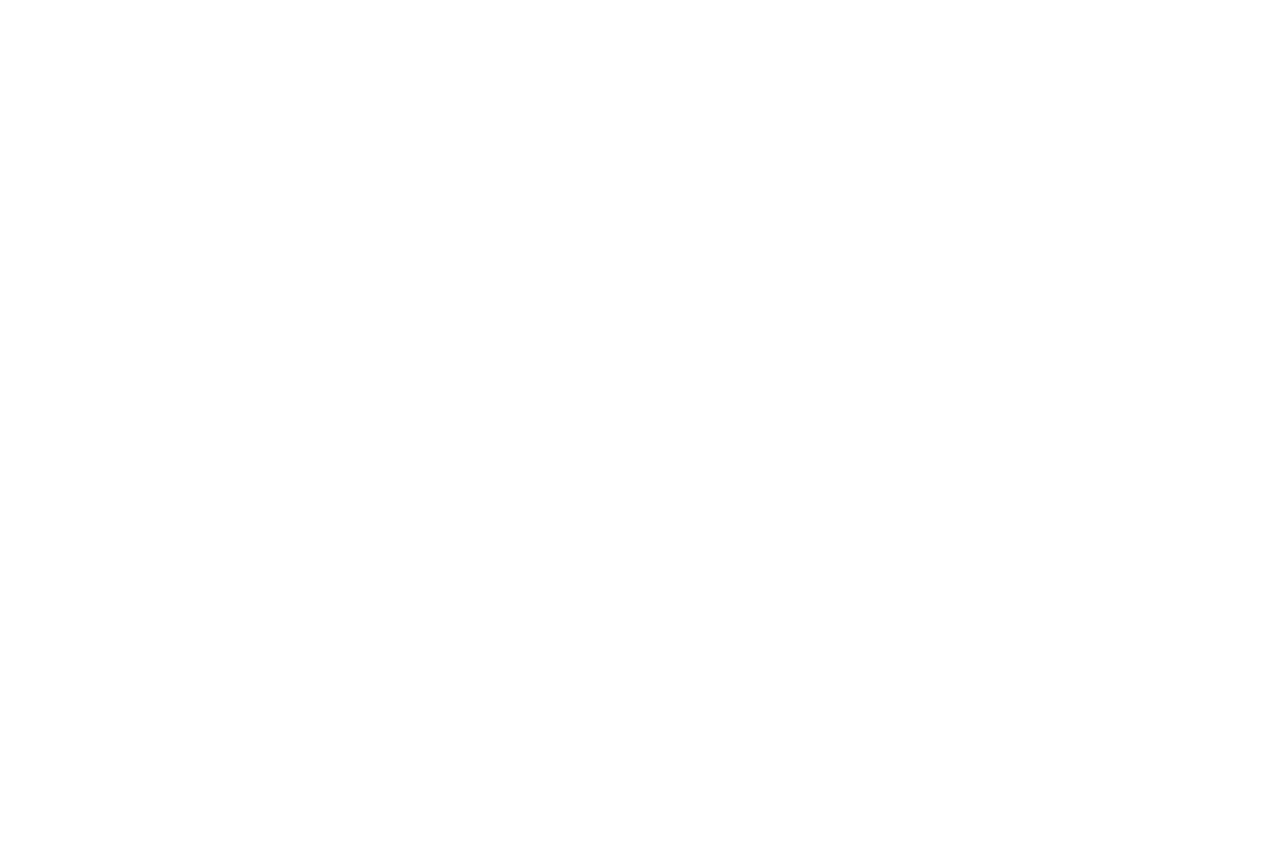
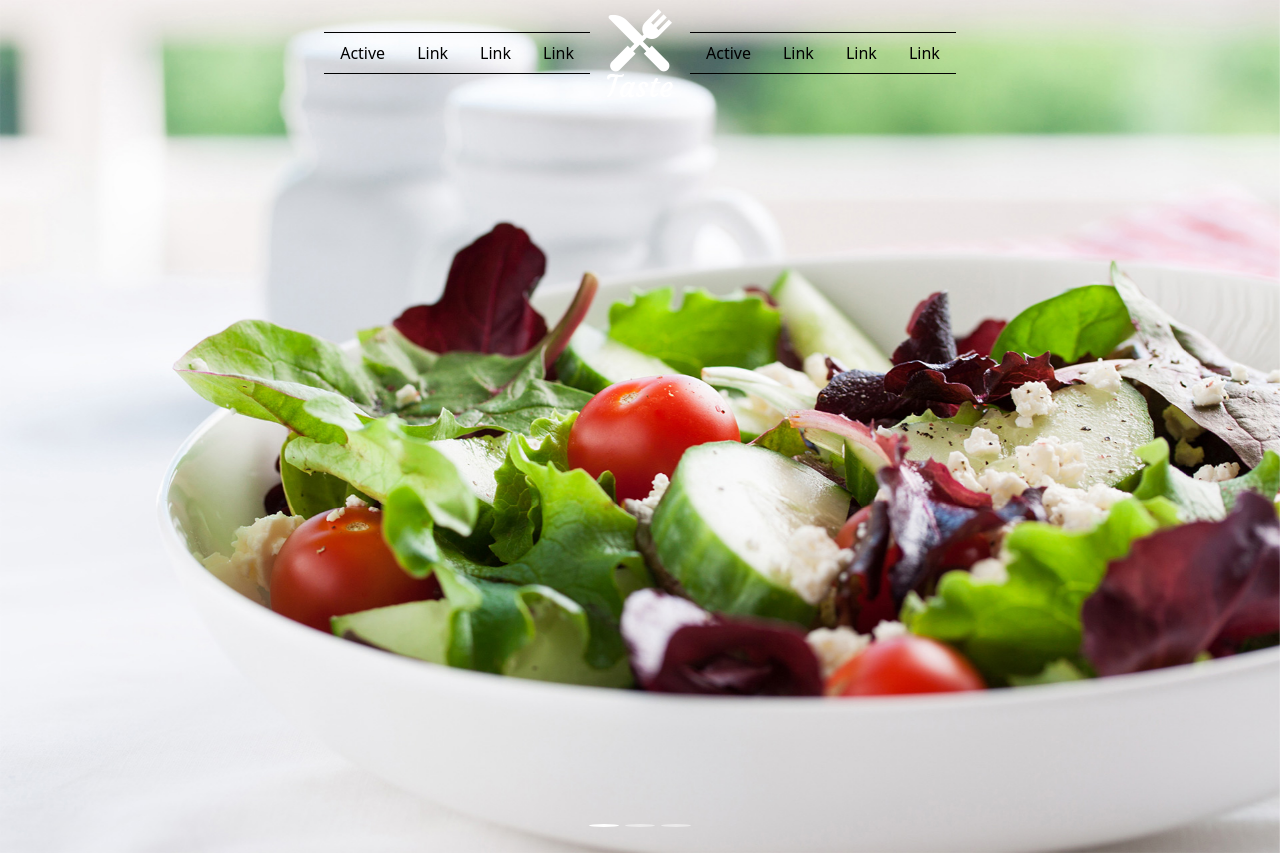
Before and after one commit to gencehangurcam/cs-site-chef-20, a website: page index.html in a window 1280 px wide. Before the commit the page ends 800 px from the top, so only its background shows below. Drawn offline with nearby package versions, Linux system fonts and the light colour scheme.

Commit message:
debut section-1

```diff
--- a/index.html
+++ b/index.html
@@ -1,5 +1,6 @@
 <!DOCTYPE html>
 <html lang="fr">
+
 <head>
     <meta charset="UTF-8">
     <meta http-equiv="X-UA-Compatible" content="IE=edge">
@@ -7,8 +8,84 @@
     <title>site-du-chef</title>
     <link rel="stylesheet" href="./assets/css/app.css">
 </head>
+
 <body>
+    <header>
+        <div class="d-flex justify-content-center">
+            <div class="navbar navbar-expand-sm" role="navigation">
+                <div class="d-flex m-auto">
+                    <div class="d-flex align-items-center">
+                        <ul class="nav align-items-center">
+                            <li class="nav-item">
+                                <a class="nav-link" aria-current="page" href="#">Active</a>
+                            </li>
+                            <li class="nav-item">
+                                <a class="nav-link" href="#">Link</a>
+                            </li>
+                            <li class="nav-item">
+                                <a class="nav-link" href="#">Link</a>
+                            </li>
+                            <li class="nav-item">
+                                <a class="nav-link" href="#">Link</a>
+                            </li>
+                        </ul>
+                    </div>
+                    <div class="px-3">
+                        <a href=""><img src="./assets/images/logo.png" alt="logo"></a>
+                    </div>
+                    <div class="d-flex align-items-center">
+                        <ul class="nav align-items-center">
+                            <li class="nav-item">
+                                <a class="nav-link" aria-current="page" href="#">Active</a>
+                            </li>
+                            <li class="nav-item">
+                                <a class="nav-link" href="#">Link</a>
+                            </li>
+                            <li class="nav-item">
+                                <a class="nav-link" href="#">Link</a>
+                            </li>
+                            <li class="nav-item">
+                                <a class="nav-link" href="#">Link</a>
+                            </li>
+                        </ul>
+                    </div>
+                </div>
+            </div>
+        </div>
+        <div id="carouselExampleIndicators" class="carousel slide" data-bs-interval="false" data-bs-ride="carousel">
+            <div class="carousel-indicators">
+                <button type="button" data-bs-target="#carouselExampleIndicators" data-bs-slide-to="0" class="active"
+                    aria-current="true" aria-label="Slide 1"></button>
+                <button type="button" data-bs-target="#carouselExampleIndicators" data-bs-slide-to="1"
+                    aria-label="Slide 2"></button>
+                <button type="button" data-bs-target="#carouselExampleIndicators" data-bs-slide-to="2"
+                    aria-label="Slide 3"></button>
+            </div>
+            <div class="carousel-inner">
+                <div class="carousel-item active">
+                    <img src="./assets/images/banner1.jpg" class="d-block w-100" alt="...">
+                </div>
+                <div class="carousel-item">
+                    <img src="./assets/images/banner1.jpg" class="d-block w-100" alt="...">
+                </div>
+                <div class="carousel-item">
+                    <img src="./assets/images/banner1.jpg" class="d-block w-100" alt="...">
+                </div>
+            </div>
+        </div>
+        <!-- <div class="what text-center">
+            <p>wathever your occasion is make sense</p>
+            <div class="d-flex justify-content-center">
+                <button class="btn bg-success">hey</button>
+                <button class="btn bg-success">hey</button>
+            </div>
+        </div> -->
+    </header>
+
+
+
     <script src="./node_modules/bootstrap/dist/js/bootstrap.js"></script>
     <script src="./node_modules/@popperjs/core/dist/umd/popper.js"></script>
 </body>
+
 </html>
--- a/src/sass/modules/_header.sass
+++ b/src/sass/modules/_header.sass
@@ -0,0 +1,32 @@
+header
+    .navbar
+        position: absolute
+        z-index: 1
+        ul
+            border-top: solid black 1px
+            border-bottom: solid black 1px
+        a
+            color: black !important
+    .carousel-indicators
+        button
+            width: 200px
+            height: 200px
+            border-radius: 50%
+    .what
+        background-color: blue
+        width: 200px
+        height: 100px
+        p
+            font-family: "font-titre"
+
+
+
+
+@media screen and (max-width: 500px)
+    .nav-link
+        font-size: 10px
+        margin: 0
+        padding: 0 7px
+    .px-3
+        img
+            width: 20px
--- a/src/sass/modules/_style.sass
+++ b/src/sass/modules/_style.sass
@@ -5,7 +5,3 @@
 @import ./_section-3
 @import ./_section-4
 @import ./_section-5
-
-*
-    text-decoration: none
-    color: black
```
Also changed, not shown: assets/css/app.css, 1 other file.
